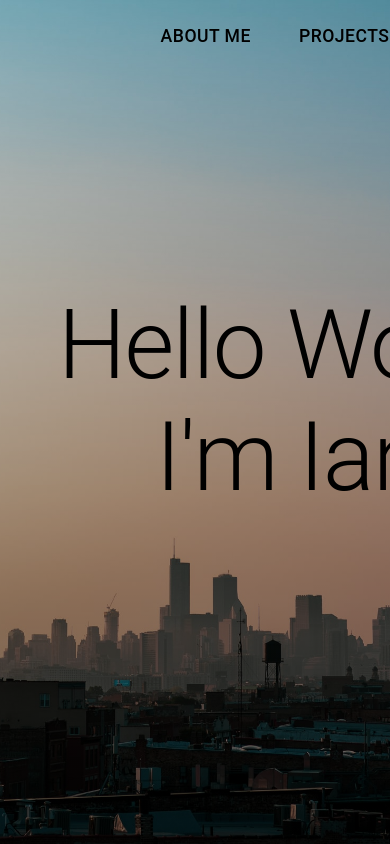
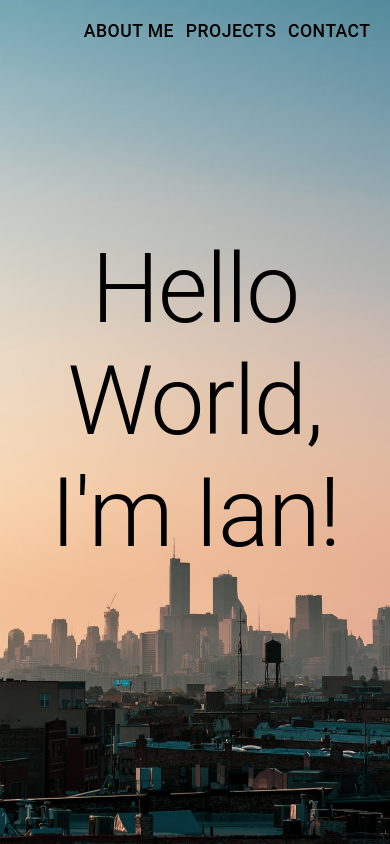
Before and after one commit to LifeTruther/ReactPortfolioWebsite, a React (Create React App) app: page / in a window 390 px wide. Built offline with nearby package versions, Linux system fonts and the light colour scheme.

Commit message:
mobile optimization

```diff
--- a/src/components/Home/Home.css
+++ b/src/components/Home/Home.css
@@ -4,7 +4,7 @@
     flex-grow: 1;
     padding: 0;
     margin: 0;
-    background-image: linear-gradient(rgba(0, 0, 0, 0.0), rgba(0, 0, 0, 0.6)), url(../assets/images/chibg.jpg);
+    background-image: linear-gradient(rgba(0, 0, 0, 0.0), rgba(0, 0, 0, 0.0)), url(../assets/images/chibg.jpg);
     background-size: cover;
     width: 100vw;
     height: 100vh;
@@ -22,11 +22,13 @@
     position: relative;
     width: 80%;
     max-width: 1000px;
-    min-width: 600px;
+    min-width: 300px;
     margin-left: auto;
     margin-right: auto;
-    height: 97vh;
-    scroll-snap-align: center;
+    padding-right: 0.5rem;
+    padding-left: 0.5rem;
+    min-height: 97vh;
+    scroll-snap-align: start;
     display: flex;
     flex-direction: column;
     justify-content: center;
@@ -44,7 +46,7 @@
 }
 
 .nav {
-    min-width: 600px;
+    min-width: 300px;
     position: fixed;
     height: 3rem;
     width: 100vw;
@@ -57,7 +59,6 @@
 
 .contactcapsule {
     padding:2rem;
-    width:50%;
     margin-left:auto;
     margin-right:auto;
     opacity: 0.75;
--- a/src/components/Home/Home.tsx
+++ b/src/components/Home/Home.tsx
@@ -38,14 +38,15 @@ const useStyles = makeStyles((theme:Theme) =>
             borderRadius: '3px'
         },
         paper: {
-            marginRight: '1rem',
+            margin: '0.5rem',
             marginBottom: 'auto',
             padding: '1.5rem',
             opacity: '0.75'
         },
         cardS: {
             backgroundColor: 'white',
-            opacity: '0.75'
+            opacity: '0.75',
+            margin: '0.5rem'
         },
         expand: {
             transform: 'rotate(0deg)',
@@ -116,26 +117,26 @@ export const Home = ( props:Props) => {
 
                 <div className = "nav">
 
-                    <Typography variant="button" style={{marginRight: '3rem', marginTop: '1.3rem', fontSize: '1.1rem'}}><a href="#about">About Me</a></Typography>
-                    <Typography variant="button" style={{marginRight: '3rem', marginTop: '1.3rem', fontSize: '1.1rem'}}><a href="#projects">Projects</a></Typography>
-                    <Typography variant="button" style={{marginRight: '5rem', marginTop: '1.3rem', fontSize: '1.1rem'}}><a href="#contact">Contact</a></Typography>
+                    <Typography variant="button" style={{marginRight: '3%', marginTop: '1rem', fontSize: '1.1rem'}}><a href="#about">About Me</a></Typography>
+                    <Typography variant="button" style={{marginRight: '3%', marginTop: '1rem', fontSize: '1.1rem'}}><a href="#projects">Projects</a></Typography>
+                    <Typography variant="button" style={{marginRight: '5%', marginTop: '1rem', fontSize: '1.1rem'}}><a href="#contact">Contact</a></Typography>
                 </div>
 
-                <div className="main" id="header" style={{height:'95vh'}}>
+                <div className="main" id="header" style={{minHeight:'95vh'}}>
                     <Typography variant="h1" style={{textAlign: 'center', margin:'auto'}}>Hello World, I'm Ian!</Typography>
                 </div>
 
-                <div className="main" id="about" style={{height: '95vh'}}>
-                    <Typography variant="h2" style={{marginBottom: '1.0rem'}}>About Me</Typography>
+                <div className="main" id="about" style={{minHeight: '95vh'}}>
+                    <Typography variant="h2" style={{marginBottom: '1.0rem', paddingLeft:'0.5rem'}}>About Me</Typography>
                     <Grid container spacing={0} style={{paddingBottom:'15rem'}}>
-                        <Grid item xs={8}>
+                        <Grid item md={8} xs={12}>
                             <Paper className={classes.paper}>
                                 <Typography variant="h6" style={{textAlign: 'justify', marginTop: '1rem'}}>I am a full-stack software developer with a flair for the spontaneous, a knack for putting my whole brain into difficult problems, and a love and thirst for the understanding we can gain of this crazy universe.</Typography>
                                 <Typography variant="h6" style={{textAlign: 'justify', marginTop: '1rem'}}>My journey started in High School, on an old HP laptop running Slackware, and a friend. My road has gone through research in chemistry, medical school and medical scribing, and contract teaching in Chicago. </Typography>
                             </Paper>
                         </Grid>
 
-                        <Grid item xs={4}>
+                        <Grid item md={4} xs={12}>
                             <Paper className={classes.paper} style={{padding:'0rem'}}>
                                 <img src={bitpic} className={classes.sideBarPic}></img>
                                 <div className="icons">
@@ -154,11 +155,11 @@ export const Home = ( props:Props) => {
                     </Grid>
                 </div>
 
-                <div className="main" id="projects" style={{height:'100vh'}}>
-                    <Typography variant="h2" style={{marginBottom: '1.0rem'}}>My Projects</Typography>
+                <div className="main" id="projects" style={{minHeight:'100vh'}}>
+                    <Typography variant="h2" style={{marginBottom: '1.0rem', paddingLeft: '0.5rem'}}>My Projects</Typography>
                     <Grid container spacing={0} direction="row" justifyContent="flex-start" alignItems="flex-start">
-                        <Grid item xs={6}>
-                            <Card className={classes.cardS} style={{marginRight: '1rem', marginBottom: '1rem'}}>
+                        <Grid item md={6} xs={12}>
+                            <Card className={classes.cardS}>
                                 <CardActionArea
                                     onClick={handleExpandClick1}
                                     aria-expanded={expanded1}
@@ -208,7 +209,7 @@ export const Home = ( props:Props) => {
                             </Card>
                         </Grid>
 
-                        <Grid item xs={6}>
+                        <Grid item md={6} xs={12}>
                             <Card className={classes.cardS}>
                                 <CardActionArea
                                 onClick={handleExpandClick2}
@@ -308,7 +309,7 @@ export const Home = ( props:Props) => {
                 </div>
                 <div style={{scrollSnapAlign:"center", height:'0'}}></div>
                 <div className="main" id="contact" style={{height:'115vh', scrollSnapAlign: 'end'}}>
-                    <Typography variant="h2" style={{marginBottom: '2rem'}}>Contact Me</Typography>
+                    <Typography variant="h2" style={{marginBottom: '2rem', paddingTop: '2rem'}}>Contact Me</Typography>
                     <Paper className="contactcapsule">
                         <form className="contactform" onSubmit={onSubmit} id="contactform">
 
```
Also changed, not shown: src/components/assets/images/marvelCard2.jpg.
